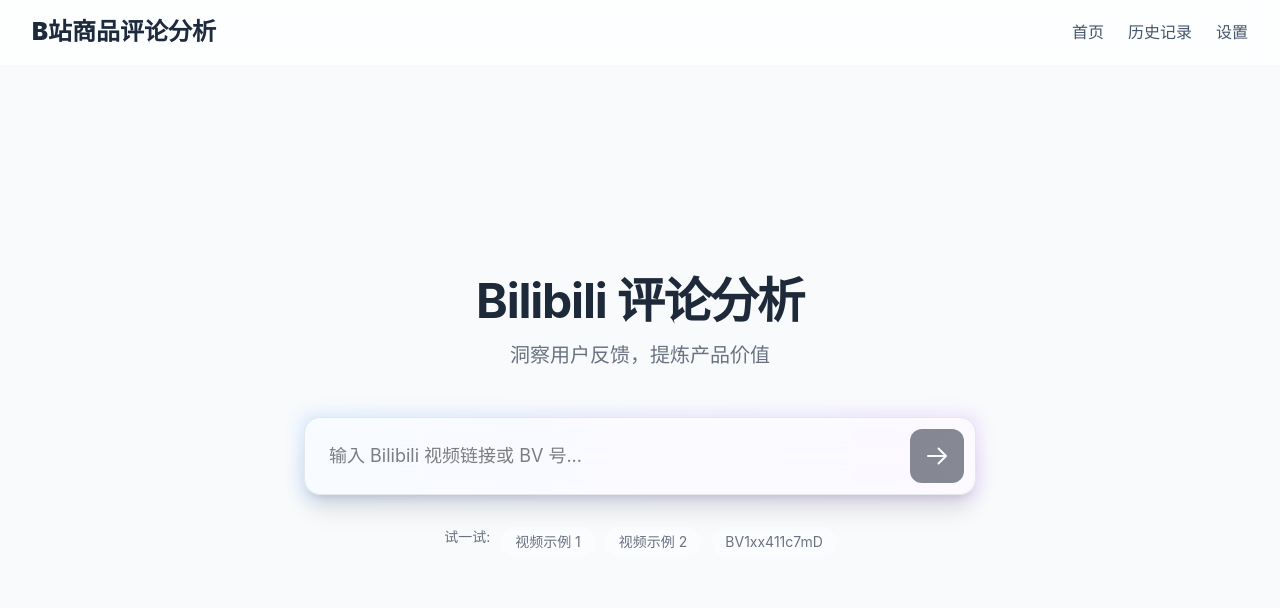
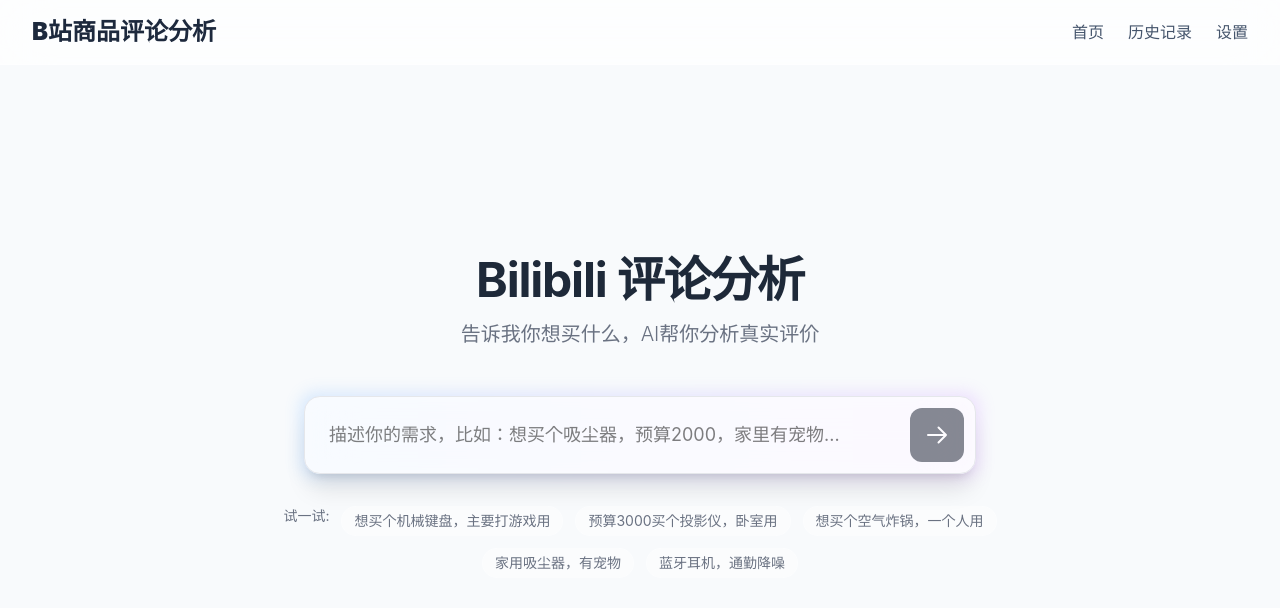
Before and after one commit to ShellMonster/BiliOpinion, a React app in the folder frontend/: page / in a window 1280 px wide. Shown: the top 608 px of the page. Built offline with nearby package versions, Linux system fonts and the light colour scheme; the HTML template or start-up script is replaced by a standard one.

Commit message:
fix(frontend): change home input to free-form requirement
- Change state from url to requirement
- Update placeholder to guide users with examples
- Replace video URL examples with requirement descriptions
- Update navigation to use requirement parameter
- Update subtitle to match new functionality

```diff
--- a/frontend/src/pages/Home.tsx
+++ b/frontend/src/pages/Home.tsx
@@ -2,20 +2,22 @@
 import { useNavigate } from 'react-router-dom'
 
 const Home = () => {
-  const [url, setUrl] = useState('')
+  const [requirement, setRequirement] = useState('')
   const navigate = useNavigate()
 
   const handleSubmit = (e: React.FormEvent) => {
     e.preventDefault()
-    if (!url.trim()) return
-    // Navigate to confirm page with the URL
-    navigate(`/confirm?url=${encodeURIComponent(url)}`)
+    if (!requirement.trim()) return
+    // Navigate to confirm page with the requirement
+    navigate(`/confirm?requirement=${encodeURIComponent(requirement.trim())}`)
   }
 
   const examples = [
-    "https://www.bilibili.com/video/BV1xx411c7mD",
-    "https://www.bilibili.com/video/BV1GJ411x7h7",
-    "BV1xx411c7mD"
+    "想买个机械键盘，主要打游戏用",
+    "预算3000买个投影仪，卧室用",
+    "想买个空气炸锅，一个人用",
+    "家用吸尘器，有宠物",
+    "蓝牙耳机，通勤降噪"
   ]
 
   return (
@@ -25,7 +27,7 @@
           Bilibili 评论分析
         </h1>
         <p className="text-xl text-gray-500 font-light">
-          洞察用户反馈，提炼产品价值
+          告诉我你想买什么，AI帮你分析真实评价
         </p>
       </div>
 
@@ -35,14 +37,14 @@
           <div className="relative">
             <input
               type="text"
-              value={url}
-              onChange={(e) => setUrl(e.target.value)}
-              placeholder="输入 Bilibili 视频链接或 BV 号..."
+              value={requirement}
+              onChange={(e) => setRequirement(e.target.value)}
+              placeholder="描述你的需求，比如：想买个吸尘器，预算2000，家里有宠物..."
               className="w-full p-6 pr-16 text-lg rounded-2xl border border-gray-200 shadow-xl focus:outline-none focus:ring-2 focus:ring-blue-500/50 bg-white/80 backdrop-blur-xl transition-all"
             />
             <button
               type="submit"
-              disabled={!url.trim()}
+              disabled={!requirement.trim()}
               className="absolute right-3 top-3 bottom-3 aspect-square bg-gray-900 text-white rounded-xl hover:bg-black disabled:opacity-50 disabled:cursor-not-allowed transition-all flex items-center justify-center cursor-pointer"
             >
               <svg xmlns="http://www.w3.org/2000/svg" fill="none" viewBox="0 0 24 24" strokeWidth={2} stroke="currentColor" className="w-6 h-6">
@@ -58,10 +60,10 @@
         {examples.map((ex, i) => (
           <button
             key={i}
-            onClick={() => setUrl(ex)}
+            onClick={() => setRequirement(ex)}
             className="px-3 py-1 bg-white/50 hover:bg-white border border-transparent hover:border-gray-200 rounded-full transition-all cursor-pointer"
           >
-            {ex.includes('http') ? '视频示例 ' + (i + 1) : ex}
+            {ex}
           </button>
         ))}
       </div>
```
